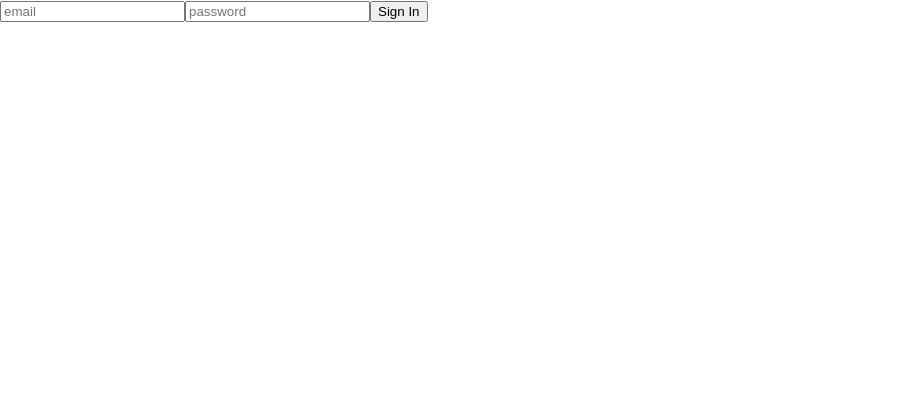
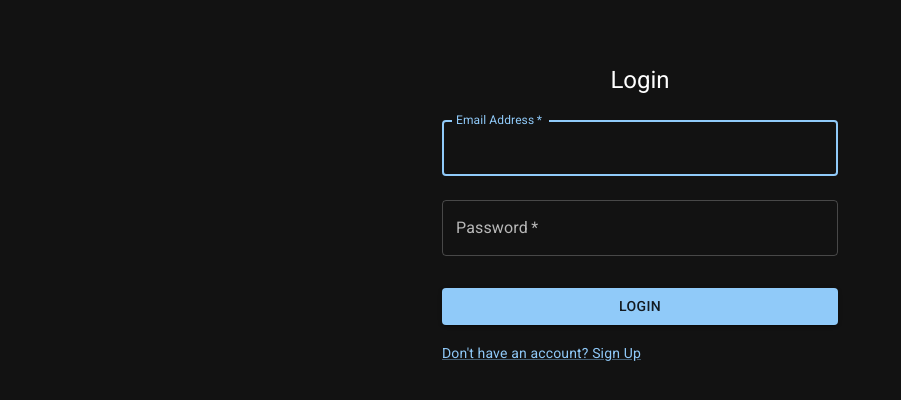
Before and after one commit to JoaoG250/Todo-NestJs-GraphQL-NextJs, a Next.js app in the folder next/: page /login in a window 1280 px wide. Shown: the top 400 px of the page, without its empty margins (0-901 px from the left). Built offline with nearby package versions, Linux system fonts and the light colour scheme.

Commit message:
feat: layouts setup and mui installed

```diff
--- /dev/null
+++ b/next/components/layouts/auth.tsx
@@ -0,0 +1,19 @@
+import { Box, Container } from "@mui/material";
+import { ReactNode } from "react";
+
+export default function AuthLayout({ children }: { children: ReactNode }) {
+  return (
+    <Container component="main" maxWidth="xs">
+      <Box
+        sx={{
+          marginTop: 8,
+          display: "flex",
+          flexDirection: "column",
+          alignItems: "center",
+        }}
+      >
+        {children}
+      </Box>
+    </Container>
+  );
+}
--- a/next/contexts/auth.tsx
+++ b/next/contexts/auth.tsx
@@ -102,7 +102,8 @@ export function AuthProvider({ children }: { children: ReactNode }) {
     destroyCookie({}, "nextauth.token");
     destroyCookie({}, "nextauth.refreshToken");
     setUser(undefined);
-    await router.push("/");
+    await client.resetStore();
+    await router.push("/login");
   }
 
   return (
--- a/next/package.json
+++ b/next/package.json
@@ -10,6 +10,10 @@
   },
   "dependencies": {
     "@apollo/client": "^3.5.10",
+    "@emotion/react": "^11.9.0",
+    "@emotion/styled": "^11.8.1",
+    "@mui/icons-material": "^5.6.1",
+    "@mui/material": "^5.6.1",
     "graphql": "^16.3.0",
     "next": "12.1.5",
     "nookies": "^2.5.2",
--- a/next/pages/_app.tsx
+++ b/next/pages/_app.tsx
@@ -1,12 +1,23 @@
 import "../styles/globals.css";
-import type { AppProps } from "next/app";
+import CssBaseline from "@mui/material/CssBaseline";
+import { ThemeProvider, createTheme } from "@mui/material/styles";
 import { AuthProvider } from "../contexts/auth";
+import { AppPropsWithLayout } from "../types";
 
-function MyApp({ Component, pageProps }: AppProps) {
+const darkTheme = createTheme({
+  palette: {
+    mode: "dark",
+  },
+});
+
+function MyApp({ Component, pageProps }: AppPropsWithLayout) {
+  const getLayout = Component.getLayout ?? ((page) => page);
+
   return (
-    <AuthProvider>
-      <Component {...pageProps} />
-    </AuthProvider>
+    <ThemeProvider theme={darkTheme}>
+      <CssBaseline />
+      <AuthProvider>{getLayout(<Component {...pageProps} />)}</AuthProvider>
+    </ThemeProvider>
   );
 }
 
--- a/next/pages/login.tsx
+++ b/next/pages/login.tsx
@@ -1,35 +1,73 @@
-import { NextPage } from "next";
-import { useState } from "react";
+import { Box, Button, Grid, Link, TextField, Typography } from "@mui/material";
+import { useRouter } from "next/router";
+import { ReactElement, useState } from "react";
+import AuthLayout from "../components/layouts/auth";
 import { useAuth } from "../contexts/auth";
+import { NextPageWithLayout } from "../types";
 
-const Login: NextPage = () => {
+const Login: NextPageWithLayout = () => {
   const [email, setEmail] = useState<string>("");
   const [password, setPassword] = useState<string>("");
+  const router = useRouter();
 
   const { login } = useAuth();
 
   async function onSubmit(e: React.FormEvent<HTMLFormElement>) {
     e.preventDefault();
     await login({ email, password });
+    await router.push("/");
   }
 
   return (
-    <div>
-      <form onSubmit={onSubmit}>
-        <input
-          type="text"
-          placeholder="email"
+    <>
+      <Typography component="h1" variant="h5">
+        Login
+      </Typography>
+      <Box component="form" onSubmit={onSubmit} noValidate sx={{ mt: 1 }}>
+        <TextField
+          margin="normal"
+          required
+          fullWidth
+          id="email"
+          label="Email Address"
+          name="email"
+          autoComplete="email"
+          autoFocus
           onChange={(e) => setEmail(e.target.value)}
         />
-        <input
+        <TextField
+          margin="normal"
+          required
+          fullWidth
+          name="password"
+          label="Password"
           type="password"
-          placeholder="password"
+          id="password"
+          autoComplete="current-password"
           onChange={(e) => setPassword(e.target.value)}
         />
-        <button type="submit">Sign In</button>
-      </form>
-    </div>
+        <Button
+          type="submit"
+          fullWidth
+          variant="contained"
+          sx={{ mt: 3, mb: 2 }}
+        >
+          Login
+        </Button>
+        <Grid container>
+          <Grid item>
+            <Link href="#" variant="body2">
+              {"Don't have an account? Sign Up"}
+            </Link>
+          </Grid>
+        </Grid>
+      </Box>
+    </>
   );
 };
 
+Login.getLayout = function getLayout(page: ReactElement) {
+  return <AuthLayout>{page}</AuthLayout>;
+};
+
 export default Login;
--- a/next/styles/globals.css
+++ b/next/styles/globals.css
@@ -1,16 +1 @@
-html,
-body {
-  padding: 0;
-  margin: 0;
-  font-family: -apple-system, BlinkMacSystemFont, Segoe UI, Roboto, Oxygen,
-    Ubuntu, Cantarell, Fira Sans, Droid Sans, Helvetica Neue, sans-serif;
-}
-
-a {
-  color: inherit;
-  text-decoration: none;
-}
-
-* {
-  box-sizing: border-box;
-}
+@import url("https://fonts.googleapis.com/css?family=Roboto:300,400,500,700&display=swap");
--- /dev/null
+++ b/next/types/index.ts
@@ -0,0 +1,11 @@
+import { NextPage } from "next";
+import { AppProps } from "next/app";
+import { ReactElement, ReactNode } from "react";
+
+export type NextPageWithLayout = NextPage & {
+  getLayout?: (page: ReactElement) => ReactNode;
+};
+
+export type AppPropsWithLayout = AppProps & {
+  Component: NextPageWithLayout;
+};
```
Also changed, not shown: next/components/layouts/default.tsx (added, +61 -0 lines), next/pages/index.tsx (+28 -5 lines), 1 other file (tests, documents, lock files or other folders).
